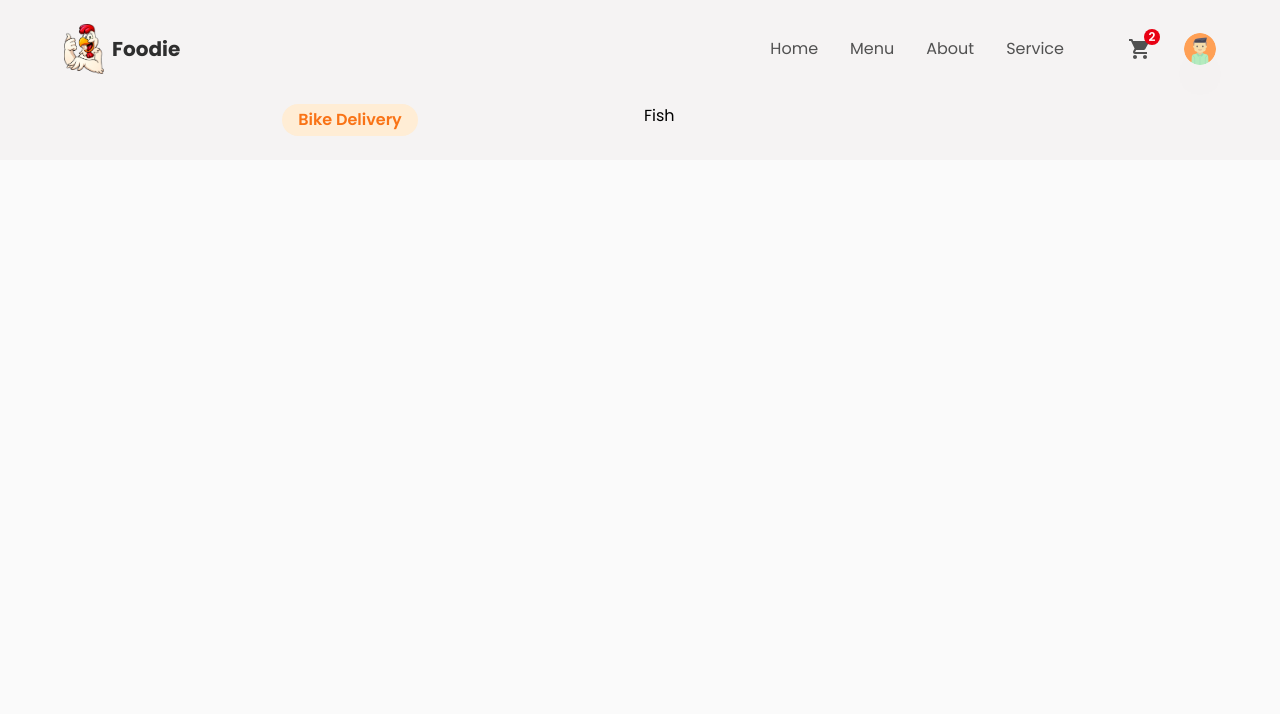
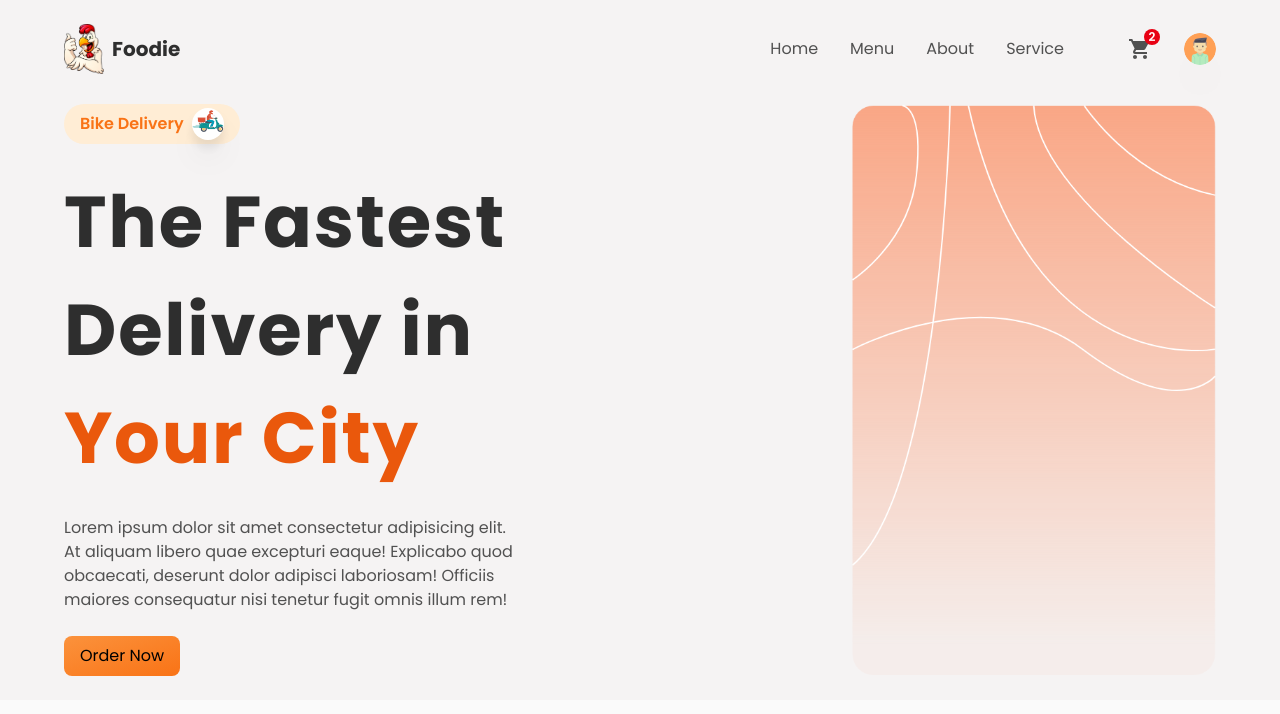
Before and after one commit to shahednur/foodie, a React (Create React App) app: page / in a window 1280 px wide. Shown: the top 714 px of the page. Built offline with nearby package versions, Linux system fonts and the light colour scheme.

Commit message:
Home component

```diff
--- a/public/index.html
+++ b/public/index.html
@@ -26,7 +26,7 @@
     -->
     <title>React App</title>
   </head>
-  <body>
+  <body style="overflow-x: hidden;">
     <noscript>You need to enable JavaScript to run this app.</noscript>
     <div id="root"></div>
     <!--
--- /dev/null
+++ b/src/components/HomeContainer.jsx
@@ -0,0 +1,27 @@
+import React from 'react'
+import Delivery from '../img/delivery.png'
+import HeroBg from '../img/heroBg.png'
+const HomeContainer = () => {
+  return (
+    <section id="home" className="grid grid-cols-1 md:grid-cols-2 gap-2 w-full h-auto">
+      <div className="flex-1 py-2 flex flex-col items-start justify-center gap-6">
+        <div className="flex items-center gap-2 justify-center bg-orange-100 px-4 py-1 rounded-full">
+          <p className="text-base text-orange-500 font-semibold">Bike Delivery</p>
+          <div className="w-8 h-8 bg-white rounded-full overflow-hidden drop-shadow-xl">
+            <img src={Delivery} alt="delivery" className="w-full h-full object-cover" />
+          </div>
+        </div>
+        <p className="text-[2.5rem] lg:text-[4.5rem] font-bold tracking-wide text-headingColor">
+          The Fastest Delivery in{" "} <span className="text-orange-600 text-[3rem] lg:text-[4.5rem]">Your City</span>
+        </p>
+        <p className="text-base text-textColor md:w-[80%]">Lorem ipsum dolor sit amet consectetur adipisicing elit. At aliquam libero quae excepturi eaque! Explicabo quod obcaecati, deserunt dolor adipisci laboriosam! Officiis maiores consequatur nisi tenetur fugit omnis illum rem!</p>
+        <button type="button" className="bg-gradient-to-br from-orange-400 to-orange-500 w-full md:w-auto px-4 py-2 rounded-lg hover:shadow-lg transition-all ease-in-out duration-100">Order Now</button>
+      </div>
+      <div className="flex-1 py-2 flex items-center">
+        <img src={HeroBg} alt="heroBg" className="lg:h-570 h-370 w-full lg:w-auto ml-auto" />
+      </div>
+    </section>
+  )
+}
+
+export default HomeContainer
--- a/src/components/MainContainer.jsx
+++ b/src/components/MainContainer.jsx
@@ -1,14 +1,10 @@
 import React from 'react'
+import HomeContainer from './HomeContainer'
 
 const MainContainer = () => {
   return (
-    <div className="grid grid-cols-1 md:grid-cols-2 gap-2">
-      <div className="flex-1 py-2 flex flex-col items-start justify-center md:items-center">
-        <div className="flex items-center gap-2 justify-center bg-orange-100 px-4 py-1 rounded-full">
-          <p className="text-base text-orange-500 font-semibold">Bike Delivery</p>
-        </div>
-      </div>
-      <div className="flex-1 py-2"> Fish</div>
+    <div className="w-full h-[calc(100%-99px)] flex flex-col items-center justify-center">
+      <HomeContainer />
     </div>
   )
 }
--- a/src/components/index.js
+++ b/src/components/index.js
@@ -1,6 +1,7 @@
 export { default as Header } from './Header';
 export { default as MainContainer } from './MainContainer';
 export { default as CreateContainer } from './CreateContainer';
+export { default as HomeContainer } from './HomeContainer';
 export { default as Profile } from './Profile';
 export { default as Settings } from './Settings';
 export { default as Menu } from './Menu';
--- a/tailwind.config.js
+++ b/tailwind.config.js
@@ -27,7 +27,9 @@ module.exports = {
         370: "370px",
         420: "420px",
         510: "510px",
+        570: "570px",
         600: "600px",
+        650: "650px",
         685: "685px",
         800: "800px",
         "90vh": "90vh",
```
